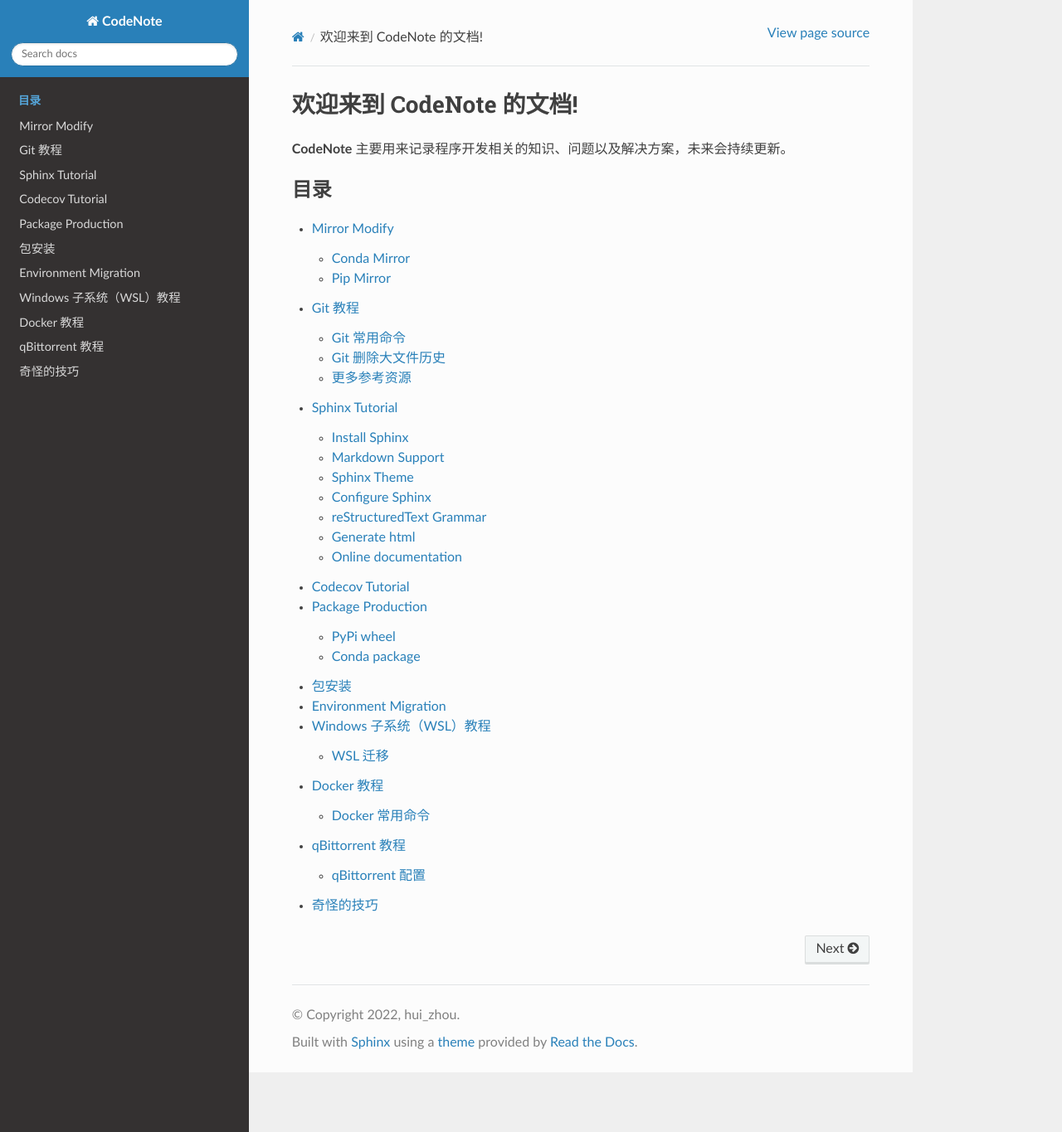
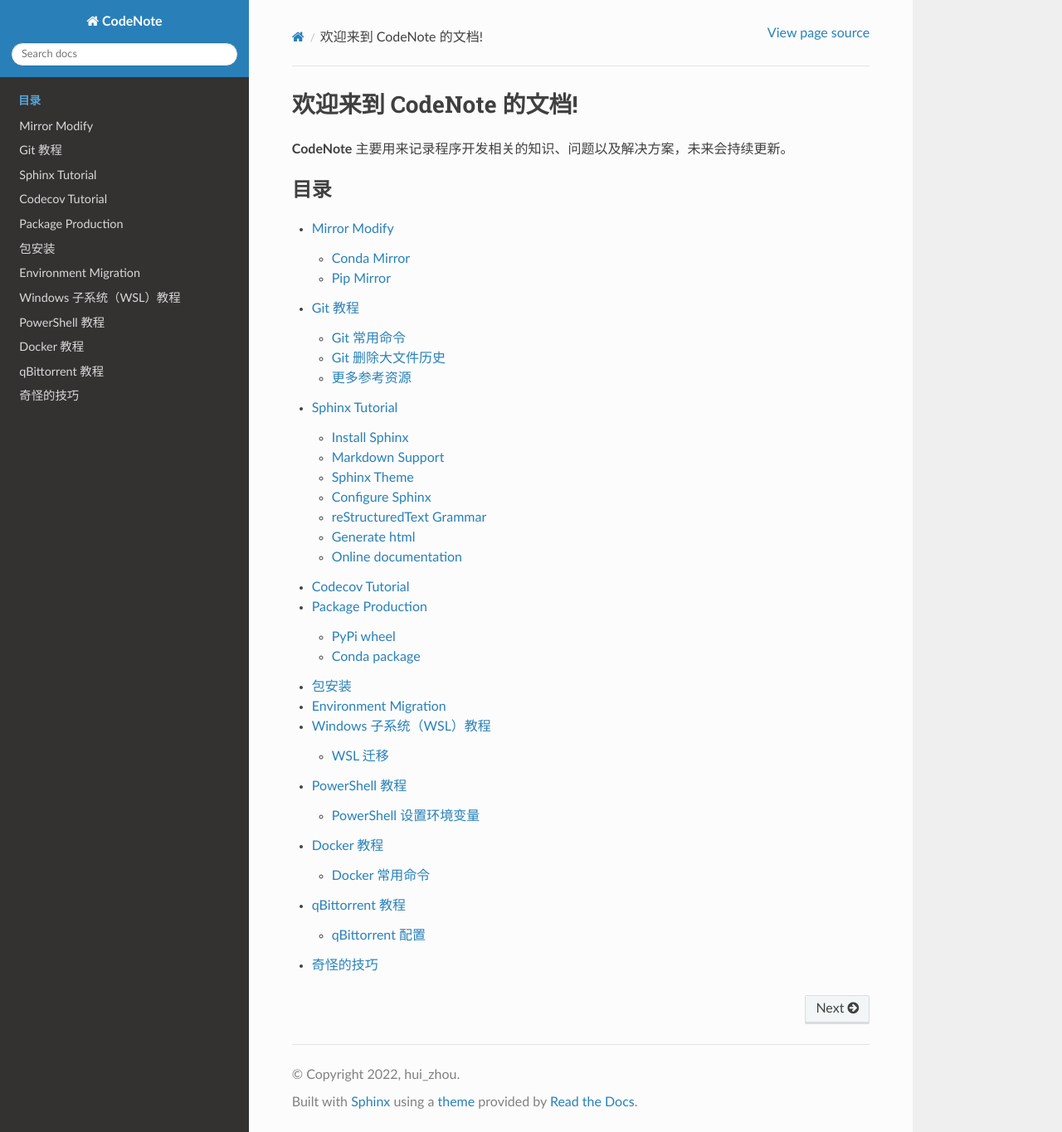
Before and after one commit to Rasic2/CodeNote, a Sphinx documentation site: the page built from docs/source/index.rst, in a window 1280 px wide and 1365 px high. Shown: the whole window at 83% size. Built offline with Sphinx 7.4.7 and the Read the Docs theme 2.0.0, drawn with Linux system fonts in a browser that asks for light colours.

Commit message:
add powershell

````diff
--- a/docs/source/index.rst
+++ b/docs/source/index.rst
@@ -14,6 +14,7 @@
    package.rst
    migration.rst
    wsl.md
+   powershell.md
    docker.md
    qbittorrent.md
    tricks.md
--- /dev/null
+++ b/docs/source/powershell.md
@@ -0,0 +1,33 @@
+# PowerShell 教程
+
+## PowerShell 设置环境变量
+
+- 查看所有环境变量
+
+```bash
+ls env:
+```
+
+- 搜索环境变量
+
+```bash
+ls env:NODE*
+```
+
+- 查看单个环境变量
+
+```bash
+$env:NODE_ENV
+```
+
+- 添加/更新环境变量
+
+```bash
+$env:NODE_ENV=development
+```
+
+- 删除环境变量
+
+```bash
+del evn:NODE_ENV
+```
````
